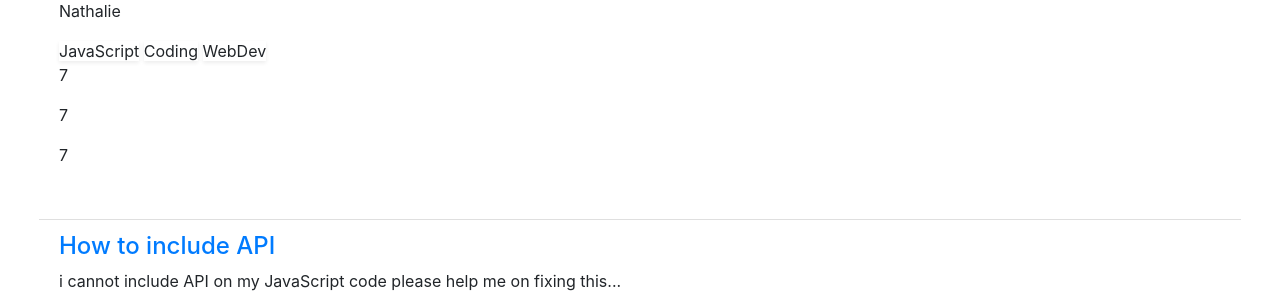
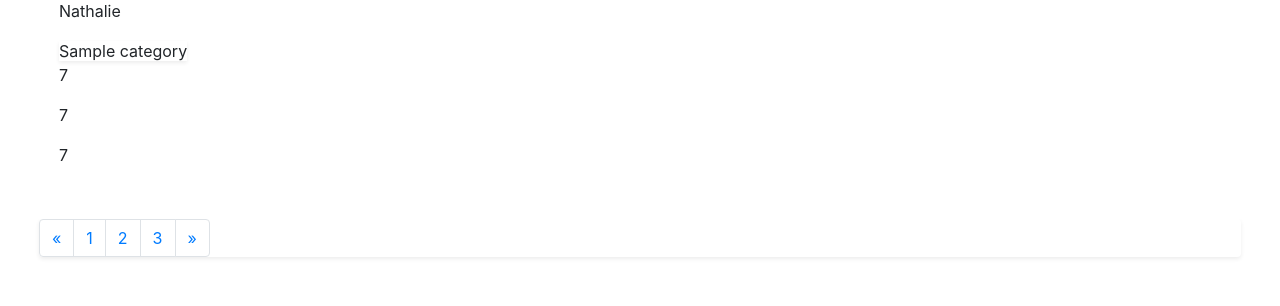
Before and after one commit to NewbeeTryToCode/TanyaAja.com, a PHP site: page /public_questions.php in a window 1280 px wide. Shown: the part 1197-1503 px from the top of the page. After the commit the page ends 1455 px from the top, so only its background shows below. Run offline with PHP 8.4, Linux system fonts and the light colour scheme; tables that the repository leaves empty hold one stand-in row (values such as "Sample post"); some libraries are stand-ins or nearby versions.

Commit message:
create question progress 1

```diff
--- /dev/null
+++ b/App/CRUD/Question/functions.php
@@ -0,0 +1,148 @@
+<?php
+
+
+
+function insert_qustion($data){
+
+    global $conn;
+    $id = $_SESSION['id'];
+
+	// ambil data dari tiap elemen dalam form
+	// htmlspecialchars() digunakan untuk membedakan script html, agar user tidak bisa menulis script html pada pengisian data
+	$title = htmlspecialchars($data["title"]);
+	$descrip = htmlspecialchars($data["descrip"]);
+    $created_at = $updated_at = date('Y-m-d H:i:s');
+
+
+	// uplod gambar
+	$image = upload(); //nilai yang ingin dibalikan nantinya berupa nama file gambar, agar nama file bisa dimasukan ke database
+	if ( !$image ){
+		return false;
+    }
+
+	// query insert data
+	$query = "INSERT INTO questions
+				VALUES
+				('', '$title', '$descrip', '$image', '$created_at', '$updated_at', $id)
+			";
+
+    mysqli_query($conn, $query);
+
+    // insert category
+    if( !empty($data["category"]) ){
+        $categories = htmlspecialchars($data["category"]);
+        $categories = explode(",", $categories);
+        $question_id = get_max_id("questions");
+
+        // masukan ke database
+        foreach($categories as $category){
+            $category = trim($category);
+            $query = "INSERT INTO categories VALUES ('', '$category', $question_id);";
+            mysqli_query($conn, $query);
+        }
+
+    }
+
+
+	return mysqli_affected_rows($conn); // mysqli_affected_rows () = -1 jika error
+}
+
+function upload (){
+	// membentuk array multidimensi, sudah pasti ada indeks array name, size, error, tmp_name
+	$namafile = $_FILES['image']['name'];
+	$ukuranfile = $_FILES['image']['size'];
+	$error = $_FILES['image']['error'];
+	$tmpname = $_FILES['image']['tmp_name']; // tmp_name = letak file sementara
+
+	// cek apakah tdk ada yg diupload
+	// 4 = pesan error yang berarti tdk ada gambar yang diupload
+	if ($error === 4){
+		return "no image";
+	}
+
+	// cek apakah yg di upload adalah gambar
+	$ekstensivalid = ['jpg', 'jpeg', 'png'];
+	$ekstensigambar = explode('.', $namafile);
+	// explode(delimiter, string) = berfungsi untuk memecah string, delimiter adalah pembatasnya
+	// ['image1.jpg'] menjadi ['image', 'jpg'];
+	$ekstensigambar = strtolower(end($ekstensigambar));
+	// strtolower, mengubah string kapital ke string huruf kecil, .JPG => .jpg
+	//end = berfungsi untuk mengambil indeks array terakhir
+
+	if ( !in_array($ekstensigambar, $ekstensivalid) ){
+		// in_array(needle, haystack), berfungsi untuk mencari string dalam array
+
+		echo "<script>
+				alert ('yang anda upload bukan gambar !');
+				</script>";
+		return false;
+	}
+
+	// cek jika ukurannya terlalu besar
+	if ($ukuranfile > 1000000){
+		echo "<script>
+				alert ('ukuran gambar terlalu besar !');
+				</script>";
+		return false;
+
+	}
+
+	// lolos pengecekan, gambar siap diupload
+	// generate nama gambar baru
+	$namafilebaru = uniqid(); //uniqid (), membuat str random
+	// var_dump($namafilebaru); die;
+	$namafilebaru .= '.';
+	$namafilebaru .= $ekstensigambar;
+	// var_dump($namafilebaru); die;
+
+	move_uploaded_file($tmpname, '../CRUD/Question/img/'. $namafilebaru);
+		// move_uploaded_file(filename, destination), memindahkan file yang diupload ke direktori yang diinginkan
+	return $namafilebaru;
+}
+
+function get_data($result){
+    $rows = [];
+    while ($row = mysqli_fetch_assoc($result)){
+        $rows[] = $row;
+    }
+    return $rows;
+}
+
+// fungsi sql
+function get_max_id($table){
+    global $conn;
+    $query = "SELECT MAX(id)  FROM $table";
+    $result = mysqli_query($conn, $query);
+
+    return get_data($result)[0]["MAX(id)"];
+}
+
+function get_all($table){
+    global $conn;
+    $query = "SELECT * FROM $table";
+    $result = mysqli_query($conn, $query);
+
+    return get_data($result);
+}
+
+function get_all_byId($table, $id){
+    global $conn;
+    $query = "SELECT * FROM $table WHERE question_id = $id";
+    $result = mysqli_query($conn, $query);
+
+    return get_data($result);
+}
+
+
+// snipet
+function limit_text($text, $limit) {
+    if (str_word_count($text, 0) > $limit) {
+        $words = str_word_count($text, 2);
+        $pos   = array_keys($words);
+        $text  = substr($text, 0, $pos[$limit]) . '...';
+    }
+    return $text;
+}
+
+
+?>
--- a/App/Views/public_questions.php
+++ b/App/Views/public_questions.php
@@ -1,4 +1,10 @@
 <?php
+include("../CRUD/konek.db.php");
+include('../CRUD/Question/functions.php');
+session_start();
+
+$questions = get_all("questions");
+
 $judul = "Public Questions"
 ?>
 
@@ -41,7 +47,11 @@ $judul = "Public Questions"
                 <div class="container-fluid mt-3 p-4">
                     <ul class="list-group list-group-flush">
                         <li class="list-group-item abu" id="filterNav">
-                            <h5 class="q-count">280,756 Questions</h5>
+                            <?php if(count($questions) > 0) : ?>
+                                <h5 class="q-count"><?php echo count($questions); ?> Questions</h5>
+                            <?php else: ?>
+                                <h5 class="q-count">No Questions</h5>
+                            <?php endif; ?>
                             <span class="filter-item">
                                 <form class="form-inline">
                                     <input class="form-control mr-sm-2" type="search" placeholder="Search" aria-label="Search">
@@ -53,18 +63,23 @@ $judul = "Public Questions"
                                 <span class="add shadow-sm"><a href="create_question.php"><i class="fas fa-plus-circle"></i></a></span>
                             </span>
                         </li>
+                        <?php if(count($questions) > 0) :  ?>
+                            <?php foreach($questions as $question) : ?>
                                 <li class="list-group-item abu">
-                            <div class="quesion">
-                                <a href="" class="title"><h4>How to include API</h4></a>
-                                <p class="description">i cannot include API on my JavaScript code please help me on fixing this...</p>
+                                    <div class="questionsContainer">
+                                        <a href="./detail_questions.php?id=<?php echo $question['id'];?>" class="title"><h4><?php echo $question['title']; ?></h4></a>
+                                        <p class="description">
+                                            <?php $paragraf = limit_text($question['description'], 25); echo $paragraf ?>
+                                        </p>
                                         <div class="categories">
                                             <span class="profile">
                                                 <img src="../../Public/assets/img/profil.jpg" alt="">
                                                 <p class="ungu">Nathalie</p>
                                             </span>
-                                    <span class="categories-item shadow-sm ungu">JavaScript</span>
-                                    <span class="categories-item shadow-sm ungu">Coding</span>
-                                    <span class="categories-item shadow-sm ungu">WebDev</span>
+                                            <?php $categories = get_all_byId("categories", $question["id"]);?>
+                                            <?php foreach($categories as $category) : ?>
+                                                <span class="categories-item shadow-sm ungu"><?php echo $category['name']; ?></span>
+                                            <?php endforeach; ?>
                                         </div>
                                         <div class="icons">
                                             <span class="shadow-sm">
@@ -83,67 +98,11 @@ $judul = "Public Questions"
                                     </div>
                                     <br>
                                 </li>
-                        <li class="list-group-item abu">
-                            <div class="quesion">
-                                <a href="" class="title"><h4>How to include API</h4></a>
-                                <p class="description">i cannot include API on my JavaScript code please help me on fixing this...</p>
-                                <div class="categories">
-                                    <span class="profile">
-                                        <img src="../../Public/assets/img/profil.jpg" alt="">
-                                        <p class="ungu">Nathalie</p>
-                                    </span>
-                                    <span class="categories-item shadow-sm ungu">JavaScript</span>
-                                    <span class="categories-item shadow-sm ungu">Coding</span>
-                                    <span class="categories-item shadow-sm ungu">WebDev</span>
-                                </div>
-                                <div class="icons">
-                                    <span class="shadow-sm">
-                                        <i class="far fa-eye"></i>
-                                        <p>7</p>
-                                    </span>
-                                    <span class="shadow-sm">
-                                        <i class="far fa-check-circle"></i>
-                                        <p class="green">7</p>
-                                    </span>
-                                    <span class="shadow-sm">
-                                        <i class="far fa-check-square"></i>
-                                        <p class="red">7</p>
-                                    </span>
-                                </div>
-                            </div>
-                            <br>
-                        </li>
-                        <li class="list-group-item abu">
-                            <div class="quesion">
-                                <a href="" class="title"><h4>How to include API</h4></a>
-                                <p class="description">i cannot include API on my JavaScript code please help me on fixing this...</p>
-                                <div class="categories">
-                                    <span class="profile">
-                                        <img src="../../Public/assets/img/profil.jpg" alt="">
-                                        <p class="ungu">Nathalie</p>
-                                    </span>
-                                    <span class="categories-item shadow-sm ungu">JavaScript</span>
-                                    <span class="categories-item shadow-sm ungu">Coding</span>
-                                    <span class="categories-item shadow-sm ungu">WebDev</span>
-                                </div>
-                                <div class="icons">
-                                    <span class="shadow-sm">
-                                        <i class="far fa-eye"></i>
-                                        <p>7</p>
-                                    </span>
-                                    <span class="shadow-sm">
-                                        <i class="far fa-check-circle"></i>
-                                        <p class="green">7</p>
-                                    </span>
-                                    <span class="shadow-sm">
-                                        <i class="far fa-check-square"></i>
-                                        <p class="red">7</p>
-                                    </span>
-                                </div>
-                            </div>
-                            <br>
-                        </li>
+                            <?php endforeach; ?>
+                        <?php endif; ?>
                     </ul>
+
+                    <!-- Pagination -->
                     <div class="pageContainer">
                         <ul class="pagination shadow-sm">
                             <li class="page-item">
```
Also changed, not shown: App/CRUD/Auth/login.inc.php (+6 -6 lines), App/Views/create_question.php (+36 -5 lines), App/CRUD/Question/img/5fd49dc644d19.png (added). Lines whose indentation alone changed are shown as unchanged.
